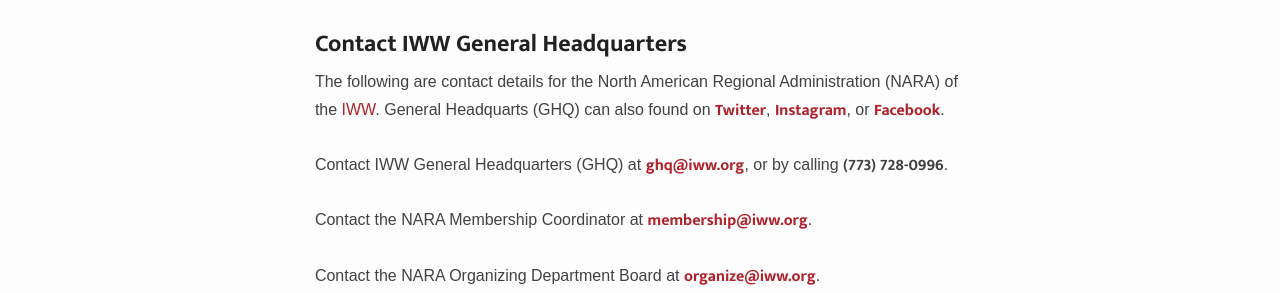
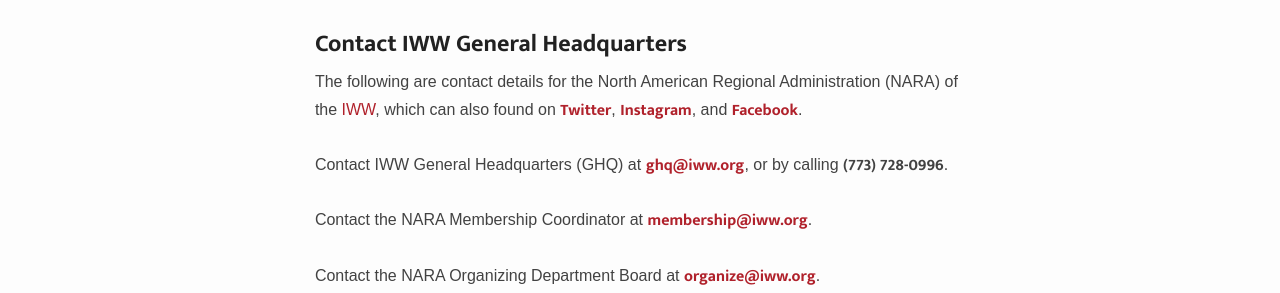
Before and after one commit to IWW-NYC-GMB/iww.nyc, a Jekyll site: the page built from contact.html, in a window 1280 px wide. Shown: the part 1302-1595 px from the top of the page. Built offline with Jekyll 4.4.1, drawn with Linux system fonts in a browser that asks for light colours; some web fonts are replaced.

Commit message:
Update contact.html

```diff
--- a/contact.html
+++ b/contact.html
@@ -69,7 +69,7 @@
 
 <h1>Contact IWW General Headquarters</h1>
 
-The following are contact details for the North American Regional Administration (NARA) of the <a href="https://iww.org">IWW</a>. General Headquarts (GHQ) can also found on <a href="https://twitter.com/iww" tagret="_blank"><strong>Twitter</strong></a>, <a href="https://instagram.com/industrialworkersoftheworld" tagret="_blank"><strong>Instagram</strong></a>, or <a href="https://facebook.com/iww.org" tagret="_blank"><strong>Facebook</strong></a>.<br><br>
+The following are contact details for the North American Regional Administration (NARA) of the <a href="https://iww.org">IWW</a>, which can also found on <a href="https://twitter.com/iww" tagret="_blank"><strong>Twitter</strong></a>, <a href="https://instagram.com/industrialworkersoftheworld" tagret="_blank"><strong>Instagram</strong></a>, and <a href="https://facebook.com/iww.org" tagret="_blank"><strong>Facebook</strong></a>.<br><br>
 
 Contact IWW General Headquarters (GHQ) at <a href="mailto:ghq@iww.org"><strong>ghq@iww.org</strong></a>, or by calling <strong>(773) 728-0996</strong>.<br><br>
 
```
